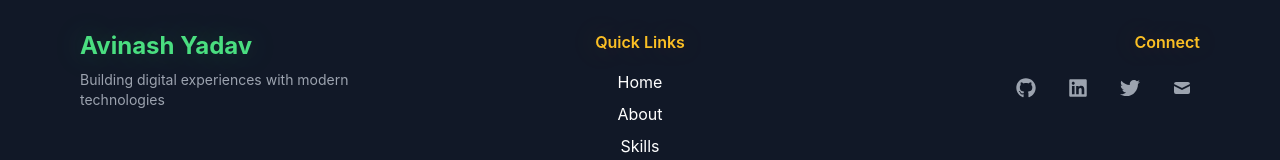
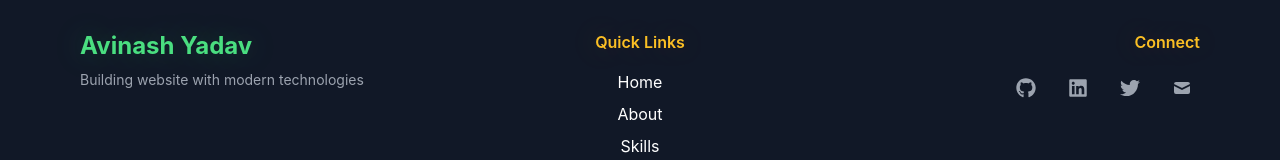
Before and after one commit to yavinash249/my-info, a React (Vite) app: page /contact in a window 1280 px wide. Shown: the part 898-1058 px from the top of the page. Built offline with nearby package versions, Linux system fonts and the light colour scheme.

Commit message:
fix small issue

```diff
--- a/src/components/Footer.jsx
+++ b/src/components/Footer.jsx
@@ -45,7 +45,7 @@ const Footer = () => {
           >
             <h3 className="text-2xl font-bold text-primary mb-2">Avinash Yadav</h3>
             <p className="text-gray-400 text-sm">
-              Building digital experiences with modern technologies
+              Building website with modern technologies
             </p>
           </motion.div>
 
```
